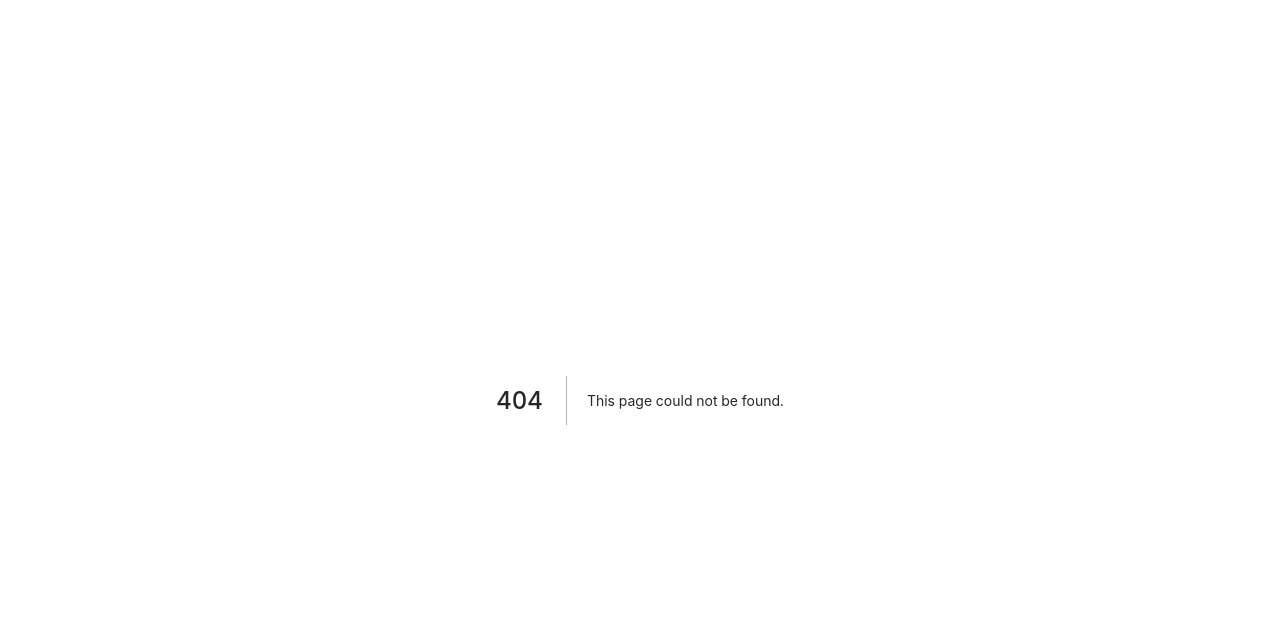
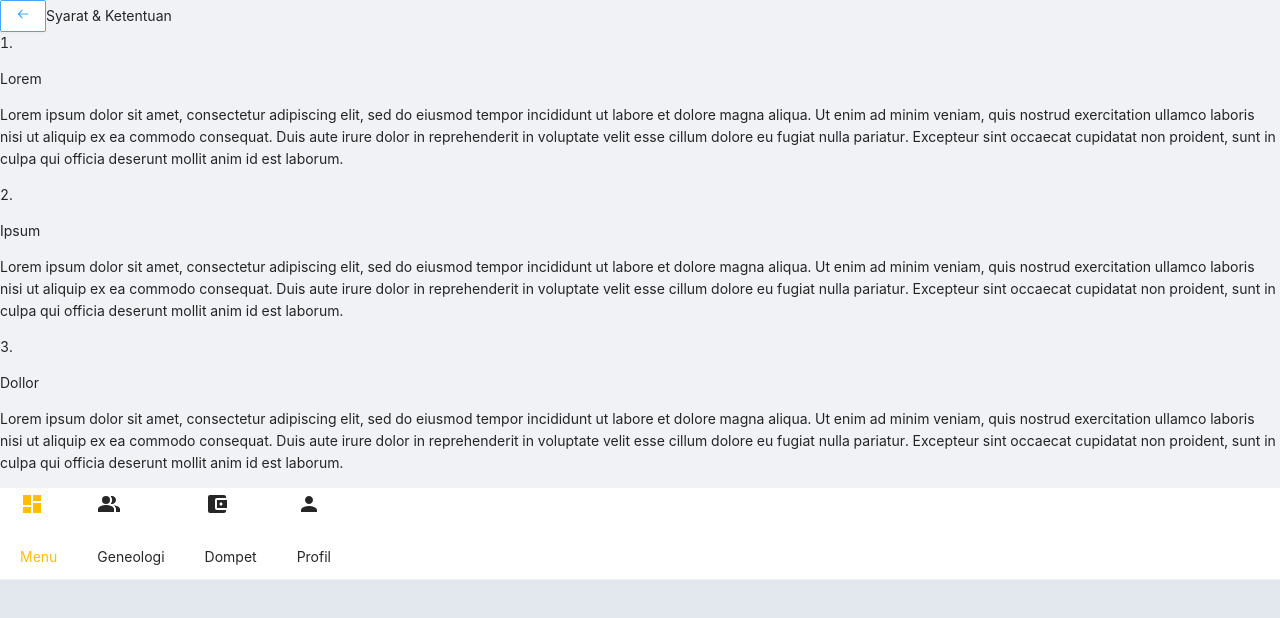
Before and after one commit to dystianen/gmp-frontend, a Next.js app: page /terms_and_condition in a window 1280 px wide. Before the commit this address had no page. Shown: the top 618 px of the page. Built offline with nearby package versions, Linux system fonts and the light colour scheme; sample sign-in values are in the browser's storage.

Commit message:
chore: add terms and condition

```diff
--- a/pages/profile/index.js
+++ b/pages/profile/index.js
@@ -74,7 +74,7 @@ const Profile = observer(() => {
         {
             name: 'Syarat & Ketentuan',
             icon: '/assets/icons/syaratblue.svg',
-            url: '#',
+            url: '/terms_and_condition',
         },
         {
             name: 'Privasi',
--- /dev/null
+++ b/pages/terms_and_condition/index.js
@@ -0,0 +1,47 @@
+import { Card } from "antd";
+import { observer } from "mobx-react-lite";
+import DesktopLayout from "../../components/Layout/DesktopLayout/DesktopLayout";
+import { Header } from "../../components/Reusable/Header";
+
+const TermsAndCondition = observer(() => {
+
+    const content = [
+        {
+            no: 1,
+            title: 'Lorem',
+            description: 'Lorem ipsum dolor sit amet, consectetur adipiscing elit, sed do eiusmod tempor incididunt ut labore et dolore magna aliqua. Ut enim ad minim veniam, quis nostrud exercitation ullamco laboris nisi ut aliquip ex ea commodo consequat. Duis aute irure dolor in reprehenderit in voluptate velit esse cillum dolore eu fugiat nulla pariatur. Excepteur sint occaecat cupidatat non proident, sunt in culpa qui officia deserunt mollit anim id est laborum.',
+        },
+        {
+            no: 2,
+            title: 'Ipsum',
+            description: 'Lorem ipsum dolor sit amet, consectetur adipiscing elit, sed do eiusmod tempor incididunt ut labore et dolore magna aliqua. Ut enim ad minim veniam, quis nostrud exercitation ullamco laboris nisi ut aliquip ex ea commodo consequat. Duis aute irure dolor in reprehenderit in voluptate velit esse cillum dolore eu fugiat nulla pariatur. Excepteur sint occaecat cupidatat non proident, sunt in culpa qui officia deserunt mollit anim id est laborum.',
+        },
+        {
+            no: 3,
+            title: 'Dollor',
+            description: 'Lorem ipsum dolor sit amet, consectetur adipiscing elit, sed do eiusmod tempor incididunt ut labore et dolore magna aliqua. Ut enim ad minim veniam, quis nostrud exercitation ullamco laboris nisi ut aliquip ex ea commodo consequat. Duis aute irure dolor in reprehenderit in voluptate velit esse cillum dolore eu fugiat nulla pariatur. Excepteur sint occaecat cupidatat non proident, sunt in culpa qui officia deserunt mollit anim id est laborum.',
+        }
+    ]
+    return (
+        <>
+        <Header title={'Syarat & Ketentuan'}/>
+        <div className="flex flex-col mx-8 my-4">
+            {content?.map((value, index) => (
+                <div key={index} className="flex">
+                    <p className="pr-1 text-sm font-semibold">{value?.no}.</p>
+                    <div className="flex flex-col">
+                        <p className="mb-1 text-sm font-semibold">{value?.title}</p>
+                        <p className="text-xs">{value?.description}</p>
+                    </div>
+                </div>
+            ))}
+            <div className="h-20"></div>
+        </div>
+        </>
+    )
+});
+
+TermsAndCondition.getLayout = function Layout(page) {
+    return <DesktopLayout>{page}</DesktopLayout>
+}
+export default TermsAndCondition;
```
